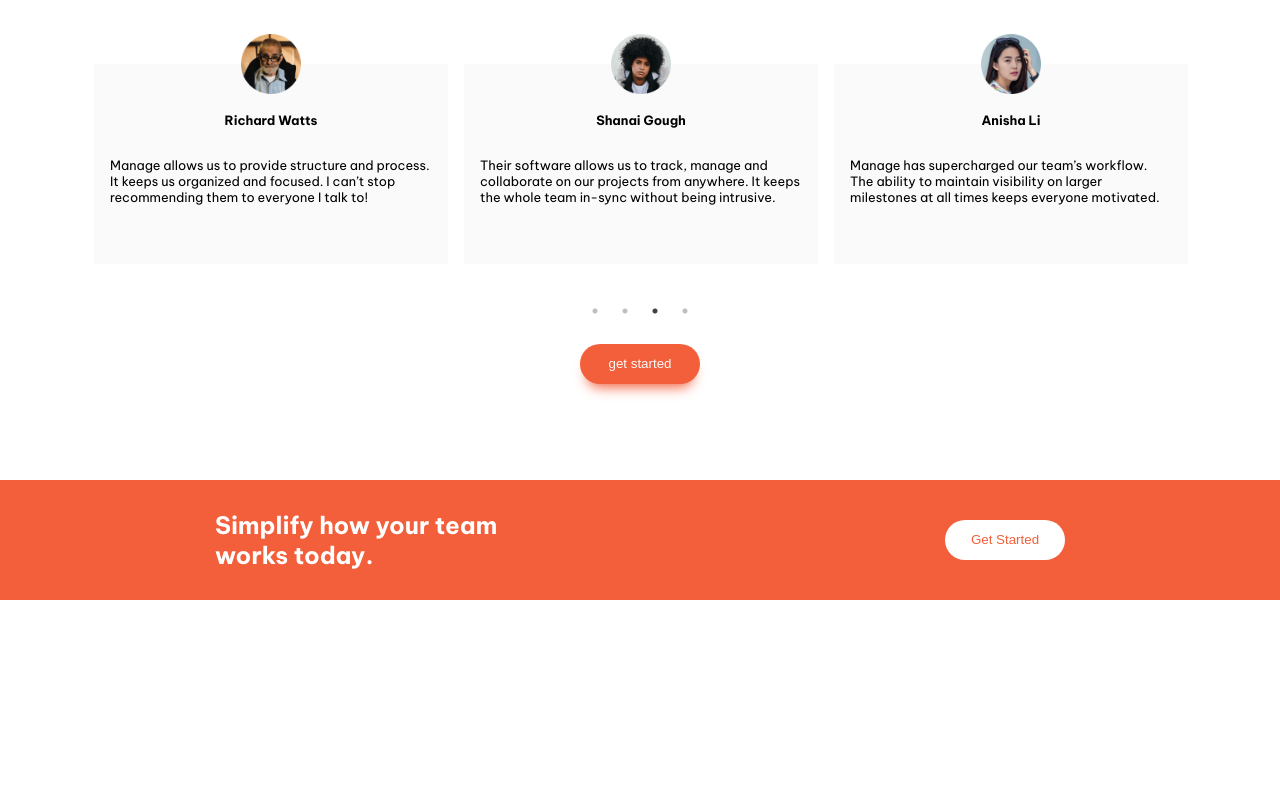
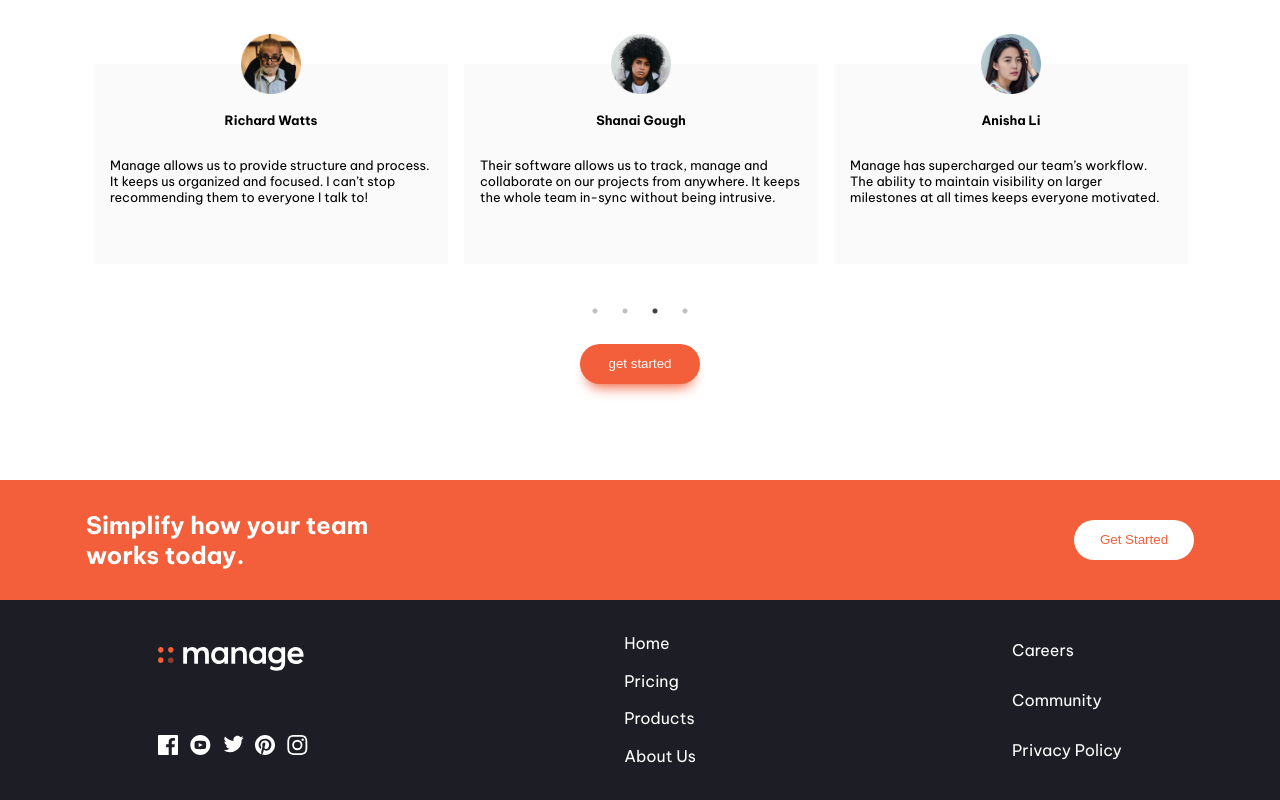
Before and after one commit to yukihirop/fm_manage-landing-page-master, a Next.js app in the folder app/: page / in a window 1280 px wide. Shown: the part 1117-1917 px from the top of the page. Before the commit the page ends 1717 px from the top, so only its background shows below. Built offline with nearby package versions, Linux system fonts and the light colour scheme.

Commit message:
fix: 🐛 banner

```diff
--- a/app/components/banner.tsx
+++ b/app/components/banner.tsx
@@ -2,20 +2,25 @@ import React from "react";
 import styled from "@emotion/styled";
 
 const BannerContainer = styled.section`
-  display: flex;
-  flex-direction: row;
-  justify-content: space-around;
-  width: 100vw;
   height: 120px;
-  margin: 0 calc(50% - 50vw);
   margin-top: 6rem;
   background-color: ${(props) => props.theme.colors.primary.brightRed};
 `;
 
+const BannerCenter = styled.div`
+  height: 100%;
+  max-width: 1140px;
+  margin: 0 auto;
+  padding: 0 1rem;
+  display: flex;
+  flex-direction: row;
+  justify-content: space-between;
+`;
+
 const BannerTitle = styled.h1`
-  margin: auto;
   color: white;
   width: 300px;
+  margin: auto 0;
 `;
 const BannerButton = styled.button`
   width: 120px;
@@ -25,14 +30,20 @@ const BannerButton = styled.button`
   background-color: white;
   border: none;
   border-radius: 20px;
-  margin: auto;
+  margin: auto 0;
+
+  &:hover {
+    cursor: pointer;
+  }
 `;
 
 const Banner = () => {
   return (
     <BannerContainer>
-      <BannerTitle>Simplify how your team works today.</BannerTitle>
-      <BannerButton>Get Started</BannerButton>
+      <BannerCenter>
+        <BannerTitle>Simplify how your team works today.</BannerTitle>
+        <BannerButton>Get Started</BannerButton>
+      </BannerCenter>
     </BannerContainer>
   );
 };
--- a/app/pages/index.tsx
+++ b/app/pages/index.tsx
@@ -12,14 +12,117 @@ const Container = styled.main`
   padding: 0 1rem;
 `;
 
+const FooterContainer = styled.footer`
+  width: 100vw;
+  margin: 0 calc(50% - 50vw);
+  height: 200px;
+  display: flex;
+  flex-direction: row;
+  justify-content: space-around;
+  background-color: ${(props) => props.theme.colors.neutral.veryDarkBlue};
+  align-items: center;
+`;
+
+const FooterLogContainer = styled.section`
+  display: flex;
+  flex-direction: column;
+  justify-content: space-between;
+  height: 150px;
+`;
+const FooterLog = styled.h1`
+  width: 150px;
+  height: 60px;
+  color: white;
+  margin-top: 0;
+  background-image: url("./images/logo-footer.svg");
+  background-repeat: no-repeat;
+  background-position-y: calc(50% + 4px);
+`;
+const FooterLogMenuList = styled.ul`
+  width: 150px;
+  display: flex;
+  justify-content: space-between;
+  list-style: none;
+  padding: 0;
+
+  img {
+    &:hover {
+      cursor: pointer;
+    }
+  }
+`;
+
+const FooterMenu = styled.ul`
+  list-style: none;
+  padding: 0;
+  display: flex;
+  justify-content: space-around;
+  flex-direction: column;
+  height: 150px;
+  margin: 0;
+
+  li {
+    color: white;
+    /* margin: 0.1rem .2rem; */
+
+    &:hover {
+      cursor: pointer;
+      color: ${(props) => props.theme.colors.primary.brightRed};
+    }
+  }
+`;
+
 export default function Home() {
+  const snsList = [
+    "icon-facebook.svg",
+    "icon-youtube.svg",
+    "icon-twitter.svg",
+    "icon-pinterest.svg",
+    "icon-instagram.svg",
+  ];
+
+  const footerMenuList1 = ["Home", "Pricing", "Products", "About Us"];
+
+  const footerMenuList2 = ["Careers", "Community", "Privacy Policy"];
+
   return (
-    <Container>
-      <Header />
-      <Hero />
-      <Article />
-      <Recommend />
+    <>
+      <Container>
+        <Header />
+        <Hero />
+        <Article />
+        <Recommend />
+      </Container>
       <Banner />
-    </Container>
+      <FooterContainer>
+        <FooterLogContainer>
+          <FooterLog />
+          <FooterLogMenuList>
+            {snsList.map((sns, i) => (
+              <li key={`${sns}-${i}`}>
+                <img src={`./images/${sns}`} alt="sns" />
+                <a href="#" />
+              </li>
+            ))}
+          </FooterLogMenuList>
+        </FooterLogContainer>
+        <FooterMenu>
+          {footerMenuList1.map((menu) => (
+            <li>
+              <a href="#" />
+              {menu}
+            </li>
+          ))}
+        </FooterMenu>
+        <FooterMenu>
+          {footerMenuList2.map((menu) => (
+            <li>
+              <a href="#" />
+              {menu}
+            </li>
+          ))}
+        </FooterMenu>
+      </FooterContainer>
+    </>
   );
 }
```
Also changed, not shown: app/public/images/logo-footer.svg (added), 1 other file (tests, documents, lock files or other folders).
